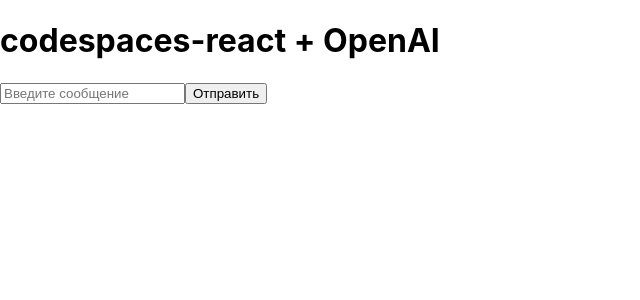
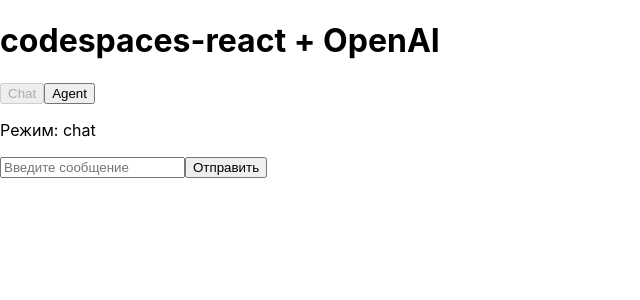
Before and after one commit to vitaliisonofvladimir-alt/codespaces-react, a React (Vite) app: page / in a window 1280 px wide. Shown: the top 300 px of the page, without its empty margins (0-640 px from the left). Built offline with nearby package versions, Linux system fonts and the light colour scheme; the HTML template or start-up script is replaced by a standard one.

Commit message:
Add Chat and Agent mode switch (#25)

```diff
--- a/src/App.jsx
+++ b/src/App.jsx
@@ -5,6 +5,7 @@
   const [reply, setReply] = useState('');
   const [loading, setLoading] = useState(false);
   const [error, setError] = useState('');
+  const [mode, setMode] = useState('chat');
 
   async function sendMessage(event) {
     event.preventDefault();
@@ -17,7 +18,12 @@
     setError('');
 
     try {
-      const response = await fetch('/api/chat', {
+      const endpoint =
+        mode === 'agent'
+          ? '/api/agent'
+          : '/api/chat';
+
+      const response = await fetch(endpoint, {
         method: 'POST',
         headers: {
           'Content-Type': 'application/json',
@@ -43,6 +49,26 @@
     <div className="App">
       <h1>codespaces-react + OpenAI</h1>
 
+      <div>
+        <button
+          type="button"
+          onClick={() => setMode('chat')}
+          disabled={mode === 'chat'}
+        >
+          Chat
+        </button>
+
+        <button
+          type="button"
+          onClick={() => setMode('agent')}
+          disabled={mode === 'agent'}
+        >
+          Agent
+        </button>
+      </div>
+
+      <p>Режим: {mode}</p>
+
       <form onSubmit={sendMessage}>
         <input
           value={message}
```
